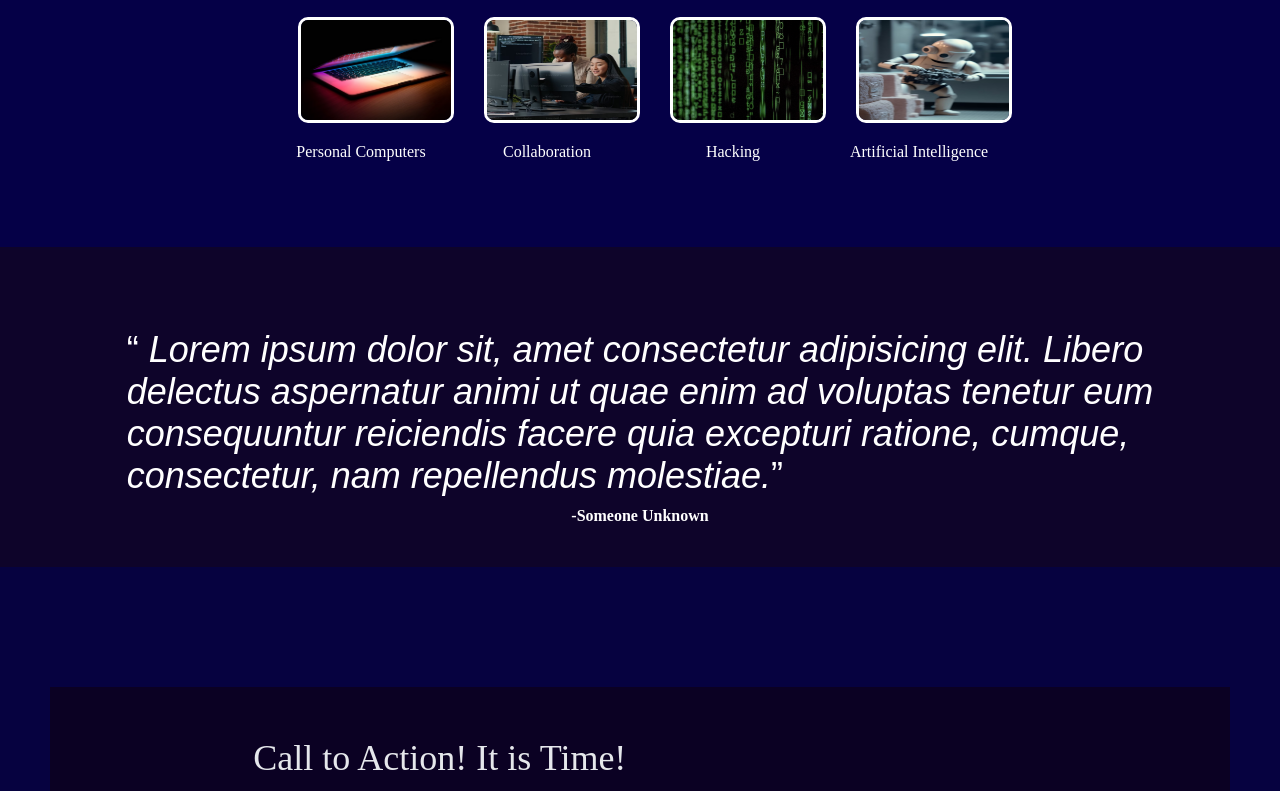
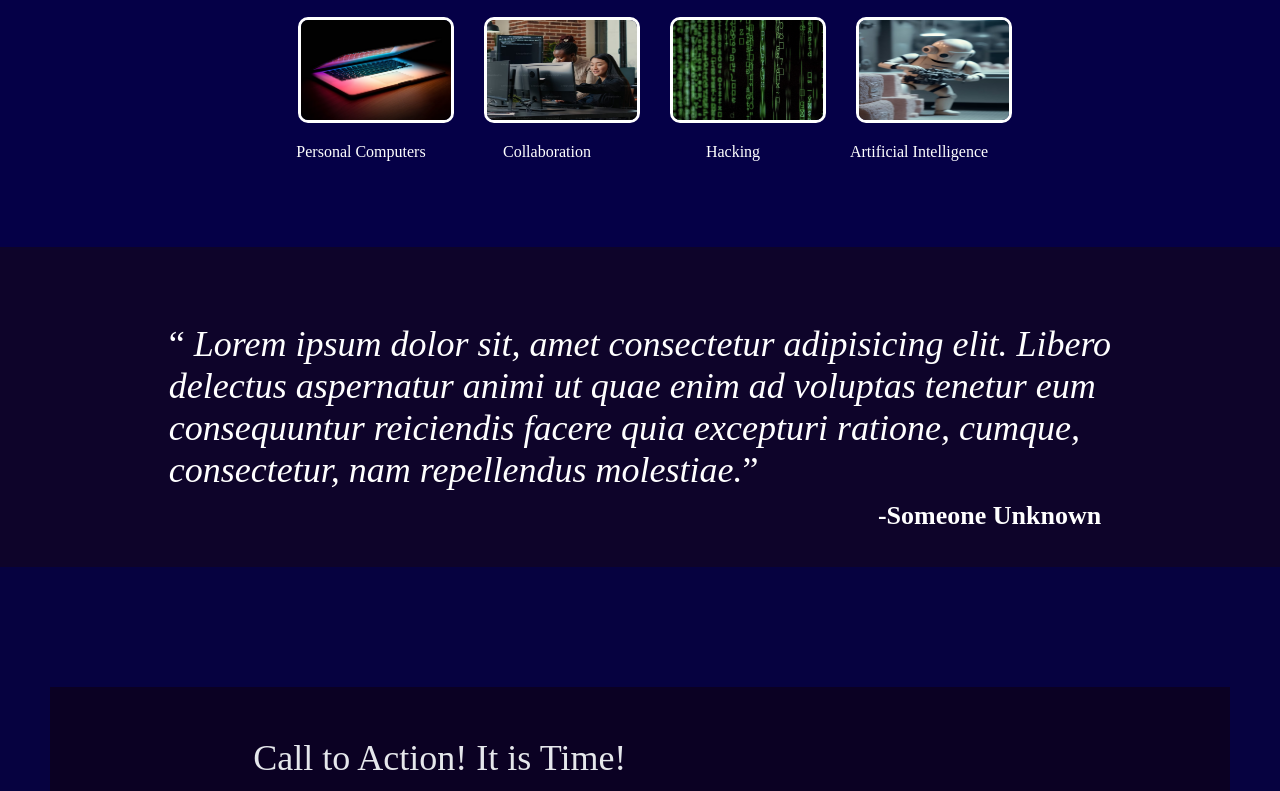
Before and after one commit to Matthias-dot-com/landing-page, a plain HTML site: page index.html in a window 1280 px wide. Shown: the part 665-1456 px from the top of the page. Drawn offline with Linux system fonts and the light colour scheme.

Commit message:
Quote writer position adjusted.

```diff
--- a/index.html
+++ b/index.html
@@ -70,6 +70,7 @@
       </div>
     </div>
     <div class="bottom">
+      <div class="bot-container">
         <div class="quote">
           <q
             ><i>
@@ -82,6 +83,7 @@
           >
         </div>
         <div class="writer"><b>-Someone Unknown</b></div>
+      </div>
     </div>
     <div class="footer">
       <div class="box">
--- a/style.css
+++ b/style.css
@@ -108,9 +108,15 @@ h1 {
     justify-content: center;
 }
 
+.bot-container {
+    display: flex;
+    flex-direction: column;
+    padding: 50px;
+
+}
+
 .bottom .quote {
-    font-family: Arial, Helvetica, sans-serif;
-    font-weight: 100;
+    font-family: "light italic";
     font-size: 36px;
     text-align: left;
     margin-top: 50px;
@@ -119,7 +125,10 @@ h1 {
 
 .writer {
     color: white;
+    font-weight: 600;
+    font-size: 26px;
     margin: 10px;
+    align-self: flex-end;
 }
 
 /* end of bottom  */
@@ -177,3 +186,7 @@ h1 {
     color: rgb(248, 241, 241);
     padding: 10px;
 }
+
+
+
+/* media queries */
```
Lines whose indentation alone changed are shown as unchanged.
